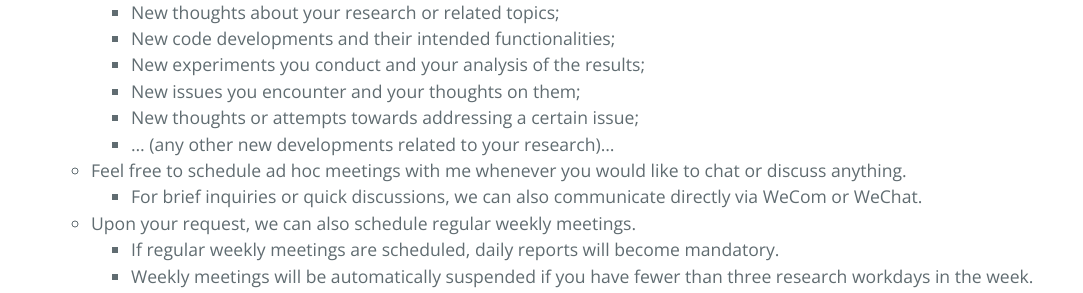
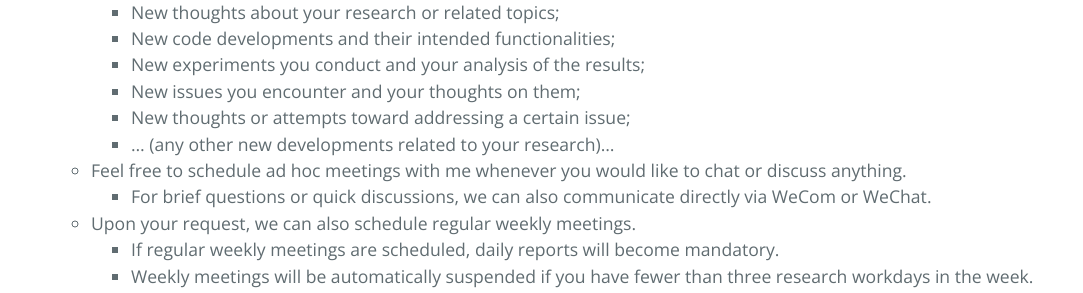
Before and after one commit to ZhimingZhou/zhimingzhou.github.io, a Jekyll site: the page built from _posts/2020-12-09-Prospective-Students.md, in a window 1280 px wide and 900 px high, scrolled down 2161 px. Shown: the part 155-448 px from the top of the window, without its empty margins (85-1168 px from the left). Built offline with Jekyll 4.4.1, drawn with Linux system fonts in a browser that asks for light colours.

Commit message:
Update 2020-12-09-Prospective-Students.md

```diff
--- a/_posts/2020-12-09-Prospective-Students.md
+++ b/_posts/2020-12-09-Prospective-Students.md
@@ -88,10 +88,10 @@ I’m looking for TALENTED students with GENUINE enthusiasm for FUNDAMENTAL rese
 		- New code developments and their intended functionalities;
 		- New experiments you conduct and your analysis of the results;
 		- New issues you encounter and your thoughts on them;
-		- New thoughts or attempts towards addressing a certain issue;
+		- New thoughts or attempts toward addressing a certain issue;
 		- ... (any other new developments related to your research)...
 	- Feel free to schedule ad hoc meetings with me whenever you would like to chat or discuss anything.
-		- For brief inquiries or quick discussions, we can also communicate directly via WeCom or WeChat.
+		- For brief questions or quick discussions, we can also communicate directly via WeCom or WeChat.
 	- Upon your request, we can also schedule regular weekly meetings.
 		- If regular weekly meetings are scheduled, daily reports will become mandatory.
 		- Weekly meetings will be automatically suspended if you have fewer than three research workdays in the week.
```
